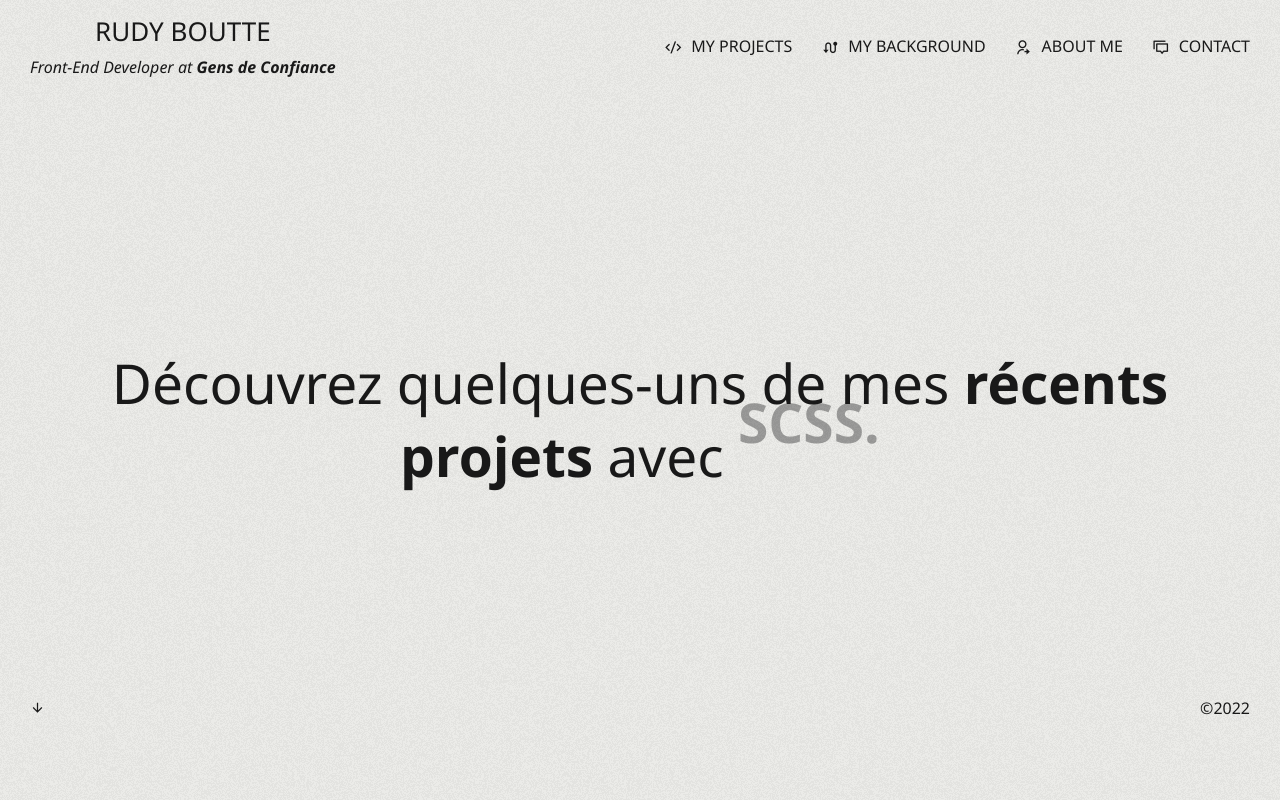
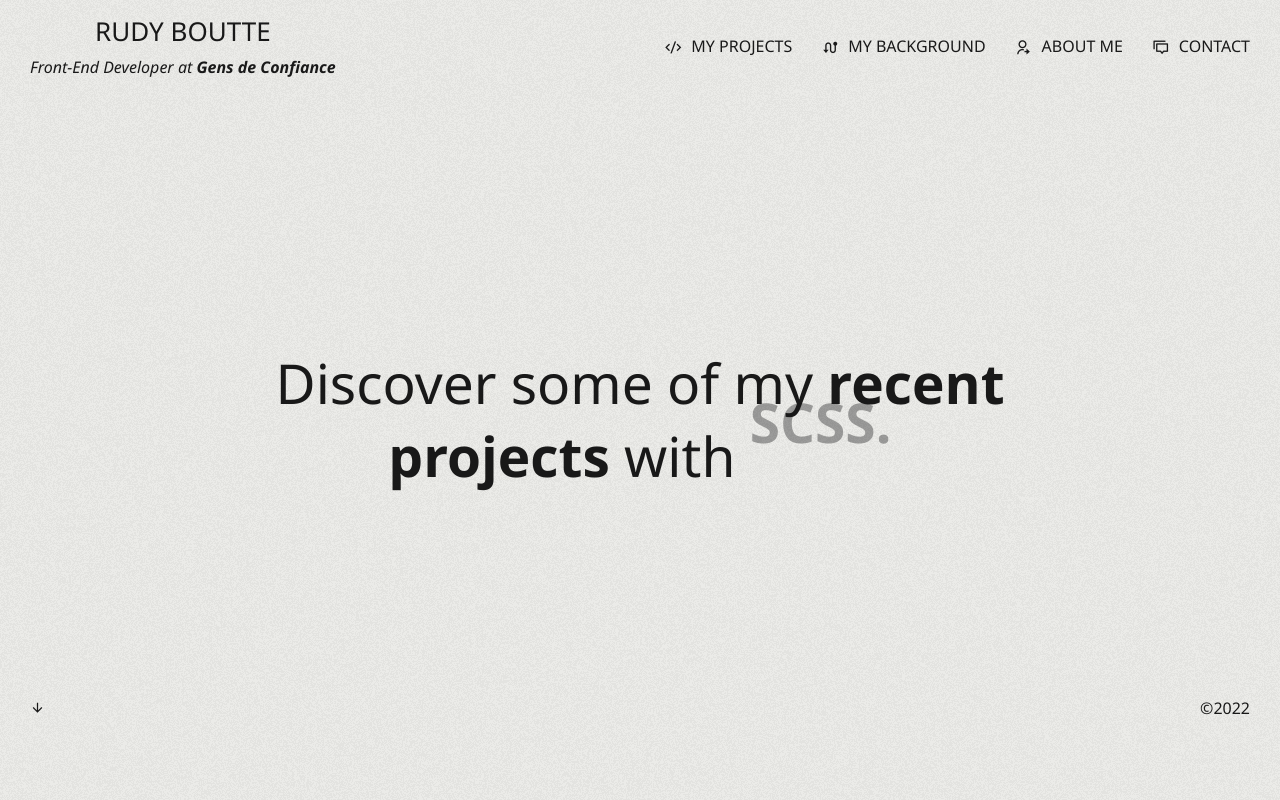
Before and after one commit to boutterudy/rudyboutte.com, a Next.js app: page /en/mes-projets in a window 1280 px wide. Shown: the top 800 px of the page. Built offline with nearby package versions, Linux system fonts and the light colour scheme.

Commit message:
feat(translations): add translations to `MyProjects`

```diff
--- a/messages/en.json
+++ b/messages/en.json
@@ -55,5 +55,8 @@
     "mail_copy": {
       "success": "Email address copied to clipboard"
     }
+  },
+  "MyProjects": {
+    "headline": "Discover some of my <important>recent\nprojects</important> with <important><SwappingWord></SwappingWord></important>"
   }
 }
--- a/messages/fr.json
+++ b/messages/fr.json
@@ -55,5 +55,8 @@
     "mail_copy": {
       "success": "Adresse mail copiée dans le presse-papiers"
     }
+  },
+  "MyProjects": {
+    "headline": "Découvrez quelques-uns de mes <important>récents\nprojets</important> avec <important><SwappingWord></SwappingWord></important>"
   }
 }
--- a/src/app/[locale]/mes-projets/page.tsx
+++ b/src/app/[locale]/mes-projets/page.tsx
@@ -5,13 +5,16 @@ import ProjectsList from '../../../components/elements/ProjectsList/ProjectsList
 import TextHeader from '../../../components/elements/TextHeader/TextHeader'
 import PageLayout from '../../../components/layouts/PageLayout/PageLayout'
 import SwappingWord from '../../../components/elements/SwappingWord/SwappingWord'
+import { useTranslations } from 'next-intl'
 
 const MyProjects: NextPage = () => {
+  const t = useTranslations('MyProjects')
+
   const headerTitle = (
     <h1>
-      Découvrez quelques-uns de mes{' '}
-      <span className="bold">récents projets</span> avec{' '}
-      <span className="bold">
+      {t.rich('headline', {
+        important: (chunks) => <span className="bold">{chunks}</span>,
+        SwappingWord: () => (
           <SwappingWord
             words={[
               'TypeScript.',
@@ -23,7 +26,8 @@ const MyProjects: NextPage = () => {
               'CSS.',
             ]}
           />
-      </span>
+        ),
+      })}
     </h1>
   )
 
@@ -31,6 +35,7 @@ const MyProjects: NextPage = () => {
     <PageLayout>
       <Head>
         <title>Rudy Boutte – Mes projets</title>
+        {/* TODO: Add Meta Description translation*/}
         <meta
           name="description"
           content="J'adore me lancer dans de nouveaux défis. Découvrez quelques-uns de mes récents projets."
```
Lines whose indentation alone changed are shown as unchanged.
